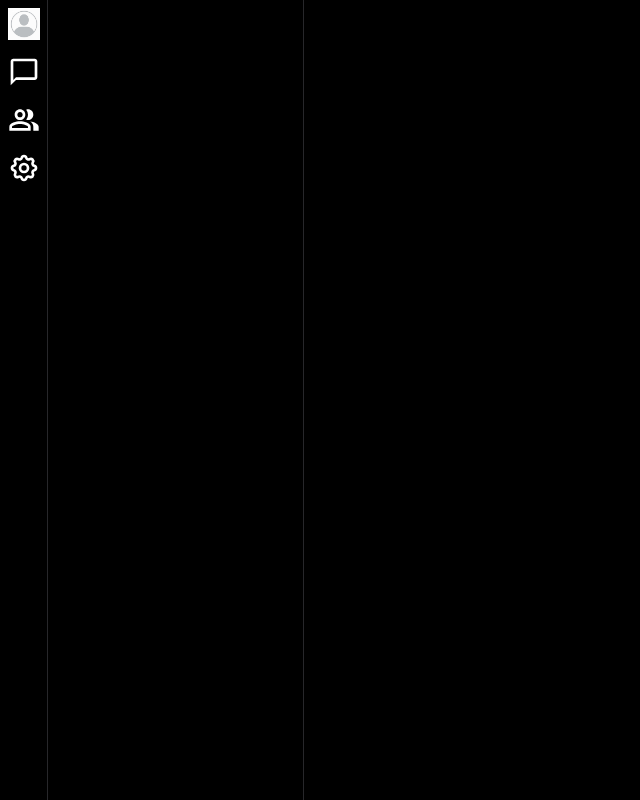
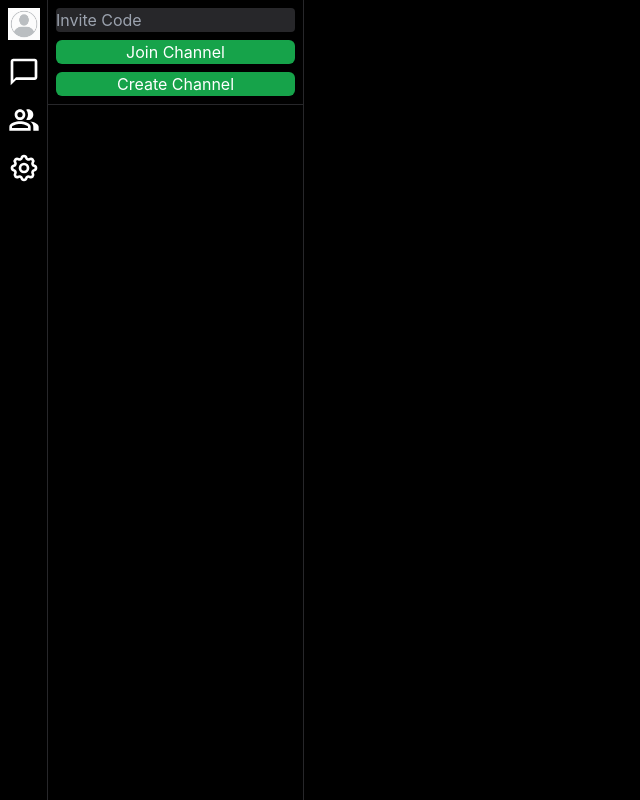
Before and after one commit to DarkHorse0311/Telefonica, a React (Vite) app in the folder web/: page /channels in a window 1280 px wide. Shown: the whole page, without its empty margins (0-640 px from the left). Built offline with nearby package versions, Linux system fonts and the light colour scheme; no server answers.

Commit message:
updated siderbar header to new ui

```diff
--- a/web/src/components/side_top_bar.tsx
+++ b/web/src/components/SideBarHeader.tsx
@@ -5,23 +5,22 @@ import { StatesContext, StateContext } from "../contexts/states";
 import { UserContextOBJ, UserContext } from "../contexts/usercontext";
 import Routes from '../config';
 
-function SideTopBar() {
+export default function SideBarHeader() {
     const navegate = useNavigate();
     const InviteCode = useRef<HTMLInputElement>(undefined!);
 
-    const user_ctx:UserContextOBJ = useContext(UserContext);
     const state_context: StateContext = useContext(StatesContext);
     const channel_context: ChannelContext = useContext(ChannelsContext);
 
     function JoinChannel(event: React.MouseEvent<HTMLButtonElement, MouseEvent>) {
         event.preventDefault()
         const inv_code = InviteCode.current.value;
+        if (inv_code == "") {
+            return
+        }
         const url = Routes.Invites+`/${inv_code}`
         fetch(url, {
             method: "GET",
-            headers: {
-                "Authorization": user_ctx.accessToken,
-                }
             }).then(response => {
                 if (response.status === 200) {
                     response.json().then(channel => {
@@ -35,12 +34,10 @@ function SideTopBar() {
     }
 
     return (
-        <div className='SideTopBar'>
-            <input id="InviteCode" type="text" placeholder="Invite Code" ref={InviteCode} />
-            <button id="STB_Button" onClick={JoinChannel}>Join Channel</button>
-            <button id="STB_Button" onClick={(e) => {e.preventDefault(); state_context.setCreateChannel(true) }}>Create Channel</button>
-            <button id="STB_Button" onClick={(e) => {e.preventDefault(); navegate("/channels/@me") }}>Friends</button>
+        <div className='relative w-full flex flex-col p-2 border-b border-zinc-800'>
+            <input className='h-6 border-none rounded bg-zinc-800 focus:outline-none' type="text" placeholder="Invite Code" ref={InviteCode} />
+            <button className='bg-green-600 rounded-md h-6 hover:bg-green-700 my-2' onClick={JoinChannel}>Join Channel</button>
+            <button className="bg-green-600 rounded-md h-6 hover:bg-green-700" onClick={(e) => {e.preventDefault(); state_context.setCreateChannel(true) }}>Create Channel</button>
         </div>
   )
 }
-export default SideTopBar;
--- a/web/src/components/sidebar.tsx
+++ b/web/src/components/sidebar.tsx
@@ -4,6 +4,7 @@ import { useContext, useEffect, useState } from 'react';
 import { ChannelOBJ } from '../models/models';
 import ChannelList from './channel_list';
 import { useLocation } from 'react-router-dom';
+import SideBarHeader from './SideBarHeader';
 
 function SideBar() {
 	const [channels_element, setChannels_element] = useState<JSX.Element[]>([])
@@ -55,6 +56,7 @@ function SideBar() {
 
 	return (
 		<div className={`h-full w-full lg:w-64 ${location.pathname !== "/channels" ? "hidden" : "block"} lg:block md:border-r border-zinc-800`}>
+			<SideBarHeader />
 			{channels_element}
 		</div>
 	);
```
